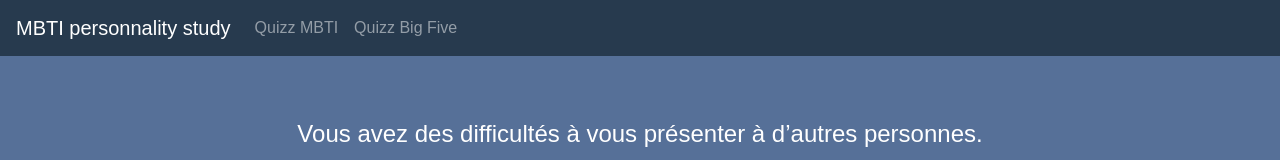
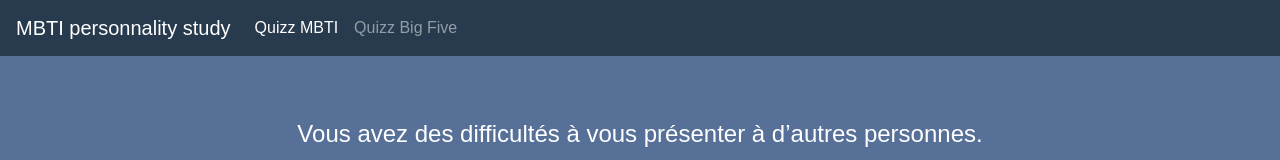
Before and after one commit to sunwize/pfe_5A_app, a Vue app: page /quizz-mbti in a window 1280 px wide. Shown: the top 160 px of the page. Built offline with nearby package versions, Linux system fonts and the light colour scheme; a web font is replaced by a local one.

Commit message:
Menu active tabs

```diff
--- a/src/components/Menu.vue
+++ b/src/components/Menu.vue
@@ -6,8 +6,8 @@
 
     <b-collapse id="nav-collapse" is-nav>
       <b-navbar-nav>
-        <b-nav-item href="/quizz-mbti">Quizz MBTI</b-nav-item>
-        <b-nav-item href="/quizz-big5">Quizz Big Five</b-nav-item>
+        <b-nav-item href="/quizz-mbti" :active="$route.path === '/quizz-mbti'">Quizz MBTI</b-nav-item>
+        <b-nav-item href="/quizz-big5" :active="$route.path === '/quizz-big5'">Quizz Big Five</b-nav-item>
       </b-navbar-nav>
     </b-collapse>
   </b-navbar>
--- a/src/views/QuizzMBTI.vue
+++ b/src/views/QuizzMBTI.vue
@@ -85,6 +85,9 @@ export default {
       ]
     }
   },
+  mounted() {
+    console.log(this.$route.path);
+  },
   methods: {
     sendResults () {
       let results = [];
```
